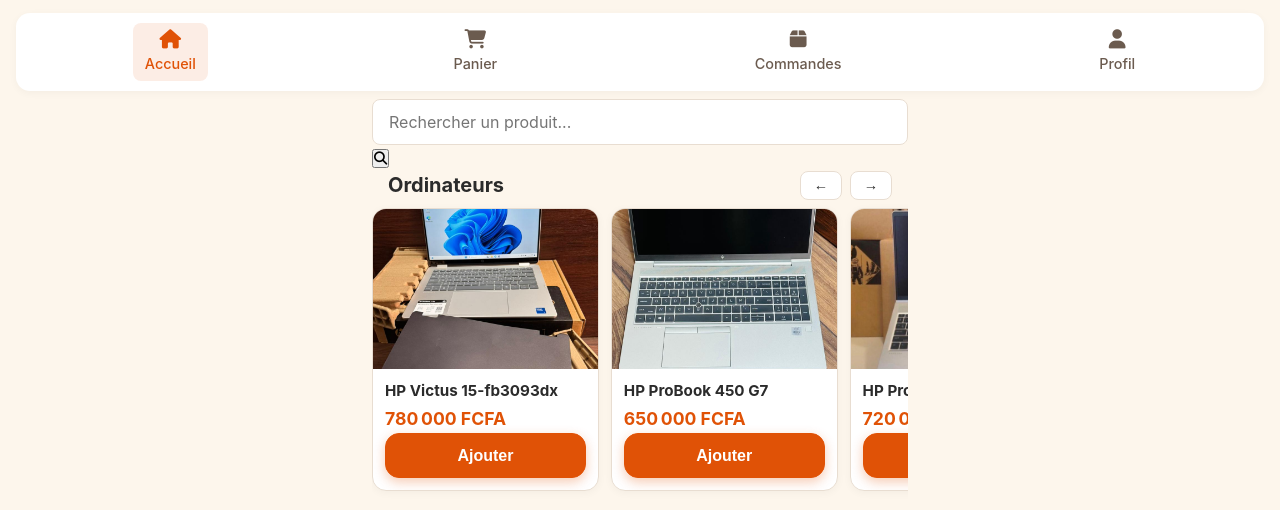
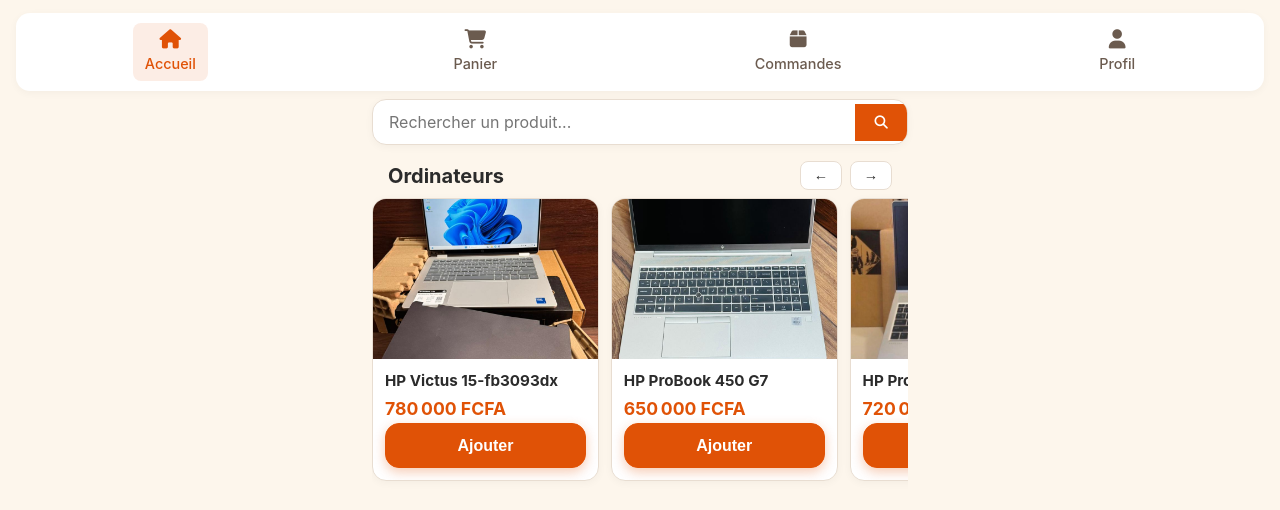
Before and after one commit to terpoland4-star/Niger-Laptops, a website: page docs/index.html in a window 1280 px wide. Shown: the part 267-777 px from the top of the page. Drawn offline with Linux system fonts and the light colour scheme.

Commit message:
Update styles.css

```diff
--- a/docs/css/styles.css
+++ b/docs/css/styles.css
@@ -69,7 +69,6 @@
   color: var(--text);
   line-height: 1.6;
   -webkit-tap-highlight-color: transparent;
-  /* Retrait du padding-bottom pour libérer l'espace du footer */
 }
 
 img {
@@ -424,6 +423,70 @@
   background: rgba(224,82,6,0.1);
 }
 
+/* ---------- BARRE DE RECHERCHE AVEC ICÔNE ---------- */
+.search-wrapper {
+  display: flex;
+  align-items: center;
+  background: var(--surface);
+  border: 1px solid var(--border);
+  border-radius: var(--radius);
+  overflow: hidden;
+  box-shadow: var(--shadow-sm);
+  margin-bottom: 1rem;
+  position: relative; /* pour le dropdown des suggestions */
+}
+
+.search-wrapper input {
+  flex: 1;
+  border: none;
+  padding: 0.75rem 1rem;
+  outline: none;
+  background: transparent;
+  font-size: 1rem;
+}
+
+.search-wrapper input:focus {
+  box-shadow: none;
+}
+
+.search-wrapper .search-btn {
+  background: var(--orange);
+  color: white;
+  border: none;
+  padding: 0.75rem 1.2rem;
+  cursor: pointer;
+  transition: background var(--ease-fast);
+  display: flex;
+  align-items: center;
+  justify-content: center;
+}
+
+.search-wrapper .search-btn:hover {
+  background: var(--orange-dark);
+}
+
+/* ---------- SUGGESTIONS DE RECHERCHE ---------- */
+.suggestions-dropdown {
+  position: absolute;
+  top: 100%;
+  left: 0;
+  right: 0;
+  background: var(--surface);
+  border: 1px solid var(--border);
+  border-radius: 0 0 var(--radius) var(--radius);
+  box-shadow: var(--shadow-md);
+  z-index: 10;
+}
+
+.suggestion-item {
+  padding: 0.5rem 1rem;
+  cursor: pointer;
+}
+
+.suggestion-item:hover {
+  background: var(--bg);
+}
+
 /* ---------- CARROUSEL PAR CATÉGORIE ---------- */
 .category-section {
   margin-bottom: 1.5rem;
@@ -535,6 +598,45 @@
   font-size: 0.85rem;
 }
 
+/* ---------- MODE SOMBRE ---------- */
+[data-theme="dark"] {
+  --bg: #1a1a2e;
+  --surface: #2a2a3a;
+  --surface-alt: #333344;
+  --text: #e0e0e0;
+  --text-light: #b0b0c0;
+  --text-muted: #888;
+  --border: #444;
+  --shadow-sm: 0 2px 8px rgba(0,0,0,0.2);
+  --shadow-md: 0 4px 12px rgba(0,0,0,0.3);
+  --shadow-lg: 0 8px 24px rgba(0,0,0,0.4);
+  --sand: #3a3a4a;
+  --sand-light: #2a2a3a;
+  --orange: #f06a1f;
+  --orange-dark: #e05206;
+  --green: #15d44a;
+  --river-dark: #1B6B93;
+  --river: #4A90E2;
+}
+
+/* ---------- MODE CONTRASTE ÉLEVÉ (ACCESSIBILITÉ) ---------- */
+.high-contrast {
+  --bg: black;
+  --surface: #222;
+  --text: white;
+  --text-light: #ddd;
+  --border: #555;
+  --orange: #ff6600;
+  --orange-dark: #cc5500;
+  --green: #33cc33;
+  --river-dark: #003366;
+  --river: #0055aa;
+}
+
+.high-contrast .btn {
+  border: 2px solid currentColor;
+}
+
 /* ---------- RESPONSIVE FINE-TUNING ---------- */
 @media (max-width: 400px) {
   .product-grid {
```
